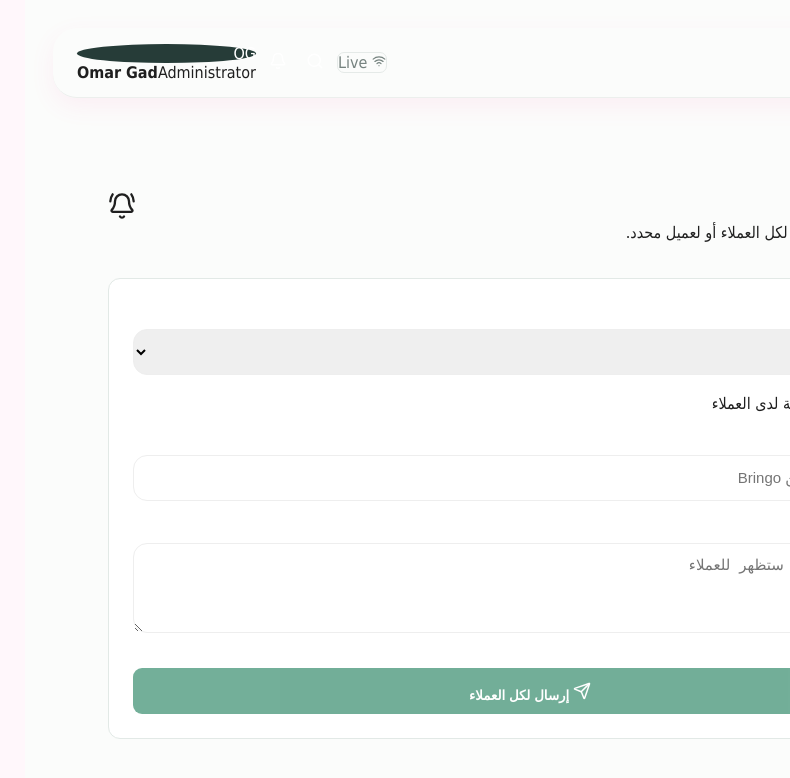
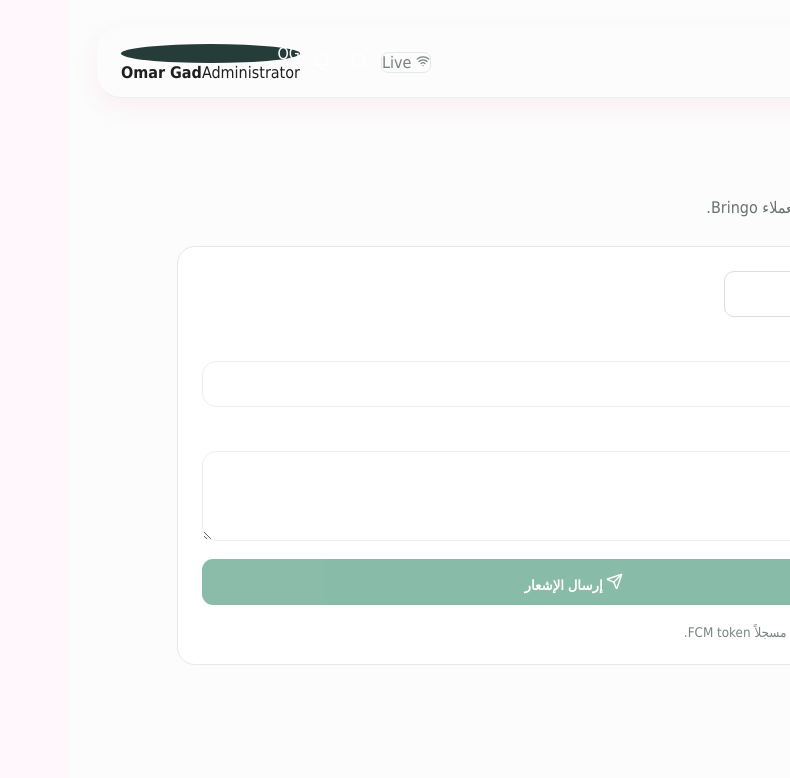
Before and after one commit to omargadelkareem/bringo-admin-panel, a React (Vite) app: page /notifications in a window 1280 px wide. Shown: the top 778 px of the page, without its empty margins (490-1280 px from the left). Built offline with nearby package versions, Linux system fonts and the light colour scheme; no server answers.

Commit message:
Point notification UI to local API server

```diff
--- a/src/pages/NotificationsPage.jsx
+++ b/src/pages/NotificationsPage.jsx
@@ -1,7 +1,7 @@
 import { useMemo, useState } from "react";
 import { AlertTriangle, BellRing, CheckCircle2, Send, Smartphone, UserRound, UsersRound, XCircle } from "lucide-react";
 
-const API_BASE = import.meta.env.VITE_NOTIFICATION_API_URL || "";
+const API_BASE = import.meta.env.VITE_NOTIFICATION_API_URL || "http://localhost:3001";
 const API_KEY = import.meta.env.VITE_BRINGO_ADMIN_API_KEY || "bringo-local-admin";
 
 export default function NotificationsPage() {
@@ -11,7 +11,11 @@ export default function NotificationsPage() {
   const [body, setBody] = useState("");
   const [sending, setSending] = useState(false);
   const [result, setResult] = useState(null);
-  const canSend = useMemo(() => (audience === "all" || userId.trim()) && title.trim() && body.trim() && !sending,[audience,userId,title,body,sending]);
+
+  const canSend = useMemo(() => {
+    const recipientReady = audience === "all" || userId.trim();
+    return recipientReady && title.trim() && body.trim() && !sending;
+  }, [audience, userId, title, body, sending]);
 
   async function sendNotification(event) {
     event.preventDefault();
@@ -20,27 +24,30 @@ export default function NotificationsPage() {
     setSending(true); setResult(null);
     try {
       const isBroadcast = audience === "all";
-      const requestBody = { title:title.trim(), body:body.trim(), data:{source:"admin"} };
+      const endpoint = isBroadcast ? "/api/send-notification-all" : "/api/send-notification";
+      const requestBody = { title: title.trim(), body: body.trim(), data: { source: "admin" } };
       if (!isBroadcast) requestBody.userId = userId.trim();
-      const response = await fetch(`${API_BASE}${isBroadcast?"/api/send-notification-all":"/api/send-notification"}`,{method:"POST",headers:{"Content-Type":"application/json",Authorization:`Bearer ${API_KEY}`},body:JSON.stringify(requestBody)});
+      const response = await fetch(`${API_BASE}${endpoint}`, { method:"POST", headers:{"Content-Type":"application/json",Authorization:`Bearer ${API_KEY}`}, body:JSON.stringify(requestBody) });
       const payload = await response.json().catch(()=>({}));
-      if (!response.ok) throw new Error(payload.error || "فشل إرسال الإشعار");
-      const successCount=Number(payload.successCount||0), failureCount=Number(payload.failureCount||0);
-      setResult({type:payload.ok&&successCount>0?"success":"error",successCount,failureCount,deviceCount:Number(payload.deviceCount??successCount+failureCount),usersWithTokens:Number(payload.usersWithTokens||0),registeredCustomers:Number(payload.registeredCustomers||0),notificationId:payload.notificationId||"",errors:Array.isArray(payload.errors)?payload.errors:[]});
+      if (!response.ok) throw new Error(payload.error || `فشل إرسال الإشعار (${response.status})`);
+      const successCount=Number(payload.successCount||0), failureCount=Number(payload.failureCount||0), deviceCount=Number(payload.deviceCount??(successCount+failureCount)), errors=Array.isArray(payload.errors)?payload.errors:[];
+      setResult({type:payload.ok&&successCount>0?"success":"error",isBroadcast,successCount,failureCount,deviceCount,usersWithTokens:Number(payload.usersWithTokens||0),registeredCustomers:Number(payload.registeredCustomers||0),notificationId:payload.notificationId||"",errors});
       if(payload.ok&&successCount>0){setTitle("");setBody("");}
-    } catch(error){setResult({type:"error",message:error.message||"فشل إرسال الإشعار",errors:[]});}
-    finally{setSending(false);}
+    } catch(error) { setResult({type:"error",message:error?.message||"فشل إرسال الإشعار"}); }
+    finally { setSending(false); }
   }
 
-  return <section className="notification-page" dir="rtl" style={{maxWidth:900,margin:"0 auto",padding:28}}>
-    <div className="notification-page-head" style={{display:"flex",justifyContent:"space-between",alignItems:"center",marginBottom:20}}><div><h1>الإشعارات</h1><p>أرسل Push Notification لكل العملاء أو لعميل محدد.</p></div><BellRing size={28}/></div>
-    <form className="notification-form" onSubmit={sendNotification} style={{background:"#fff",border:"1px solid #e2e9e6",borderRadius:12,padding:24,display:"grid",gap:16}}>
-      <label><span>المستلمون</span><select value={audience} onChange={e=>setAudience(e.target.value)} style={{display:"block",width:"100%",padding:12,marginTop:7}}><option value="all">كل العملاء</option><option value="single">عميل محدد</option></select></label>
-      {audience==="all"?<div><UsersRound size={18}/> كل الأجهزة المسجلة لدى العملاء</div>:<label><span>معرّف العميل</span><div><UserRound size={18}/><input value={userId} onChange={e=>setUserId(e.target.value)} placeholder="Firebase userId" style={{width:"100%",padding:12}}/></div></label>}
-      <label><span>عنوان الإشعار</span><input value={title} onChange={e=>setTitle(e.target.value)} placeholder="مثال: عرض جديد من Bringo" maxLength={80} style={{display:"block",width:"100%",padding:12,marginTop:7}}/></label>
-      <label><span>الرسالة</span><textarea value={body} onChange={e=>setBody(e.target.value)} placeholder="اكتب الرسالة التي ستظهر للعملاء" rows={5} maxLength={300} style={{display:"block",width:"100%",padding:12,marginTop:7}}/><small>{body.length}/300</small></label>
-      {result&&<div style={{padding:14,borderRadius:9,background:result.type==="success"?"#eaf8f1":"#fff1f0",color:result.type==="success"?"#176443":"#b42318"}}><div style={{display:"flex",gap:8,fontWeight:800}}>{result.type==="success"?<CheckCircle2 size={19}/>:<AlertTriangle size={19}/>}<span>{result.message||(result.type==="success"?"تم تنفيذ طلب الإرسال":"لم يصل الإشعار لأي جهاز")}</span></div>{result.successCount!==undefined&&<div style={{display:"flex",gap:18,marginTop:10}}><span><Smartphone size={15}/> {result.deviceCount} جهاز</span><span><CheckCircle2 size={15}/> {result.successCount} نجح</span><span><XCircle size={15}/> {result.failureCount} فشل</span></div>}</div>}
-      <button type="submit" disabled={!canSend} style={{padding:14,border:0,borderRadius:9,background:"#167a55",color:"#fff",fontWeight:900,cursor:"pointer",opacity:canSend?1:.6}}><Send size={18}/> {sending?"جاري الإرسال...":audience==="all"?"إرسال لكل العملاء":"إرسال الإشعار"}</button>
+  return <div dir="rtl" style={{maxWidth:850,margin:"0 auto",padding:"28px"}}>
+    <div style={{display:"flex",alignItems:"center",gap:12,marginBottom:24}}><BellRing/><div><h1 style={{margin:0}}>الإشعارات</h1><p style={{margin:"5px 0",color:"#66736f"}}>إرسال إشعارات Push لعملاء Bringo.</p></div></div>
+    <form onSubmit={sendNotification} style={{background:"#fff",padding:24,borderRadius:18,border:"1px solid #e5e9e7",display:"grid",gap:18}}>
+      <div style={{display:"flex",gap:10}}><button type="button" onClick={()=>setAudience("all")} style={{padding:12,borderRadius:10,border:"1px solid #ddd",fontWeight:800,background:audience==="all"?"#eaf7f1":"#fff"}}><UsersRound size={17}/> كل العملاء</button><button type="button" onClick={()=>setAudience("user")} style={{padding:12,borderRadius:10,border:"1px solid #ddd",fontWeight:800,background:audience==="user"?"#eaf7f1":"#fff"}}><UserRound size={17}/> عميل محدد</button></div>
+      {audience==="user"&&<label>معرف العميل<input value={userId} onChange={e=>setUserId(e.target.value)} style={{display:"block",width:"100%",padding:12,marginTop:7}}/></label>}
+      <label>عنوان الإشعار<input value={title} onChange={e=>setTitle(e.target.value)} maxLength={80} style={{display:"block",width:"100%",padding:12,marginTop:7}}/></label>
+      <label>نص الإشعار<textarea value={body} onChange={e=>setBody(e.target.value)} rows={5} maxLength={300} style={{display:"block",width:"100%",padding:12,marginTop:7,resize:"vertical"}}/></label>
+      <button disabled={!canSend} style={{padding:14,border:0,borderRadius:11,background:"#167a55",color:"white",fontWeight:900,opacity:canSend?1:.5}}><Send size={17}/> {sending?"جاري الإرسال...":"إرسال الإشعار"}</button>
+      {result?.type==="success"&&<div style={{padding:14,background:"#eaf8f1",color:"#176443",borderRadius:10}}><CheckCircle2 size={18}/> تم الإرسال إلى {result.successCount} جهاز. {result.failureCount>0&&`فشل ${result.failureCount}.`}</div>}
+      {result?.type==="error"&&<div style={{padding:14,background:"#fff1f0",color:"#b42318",borderRadius:10}}><XCircle size={18}/> {result.message||"لم يتم إرسال الإشعار."}</div>}
+      <small style={{color:"#7a8581"}}><Smartphone size={14}/> يجب أن يكون تطبيق العميل مسجلاً FCM token.</small>
     </form>
-  </section>;
+  </div>;
 }
```
